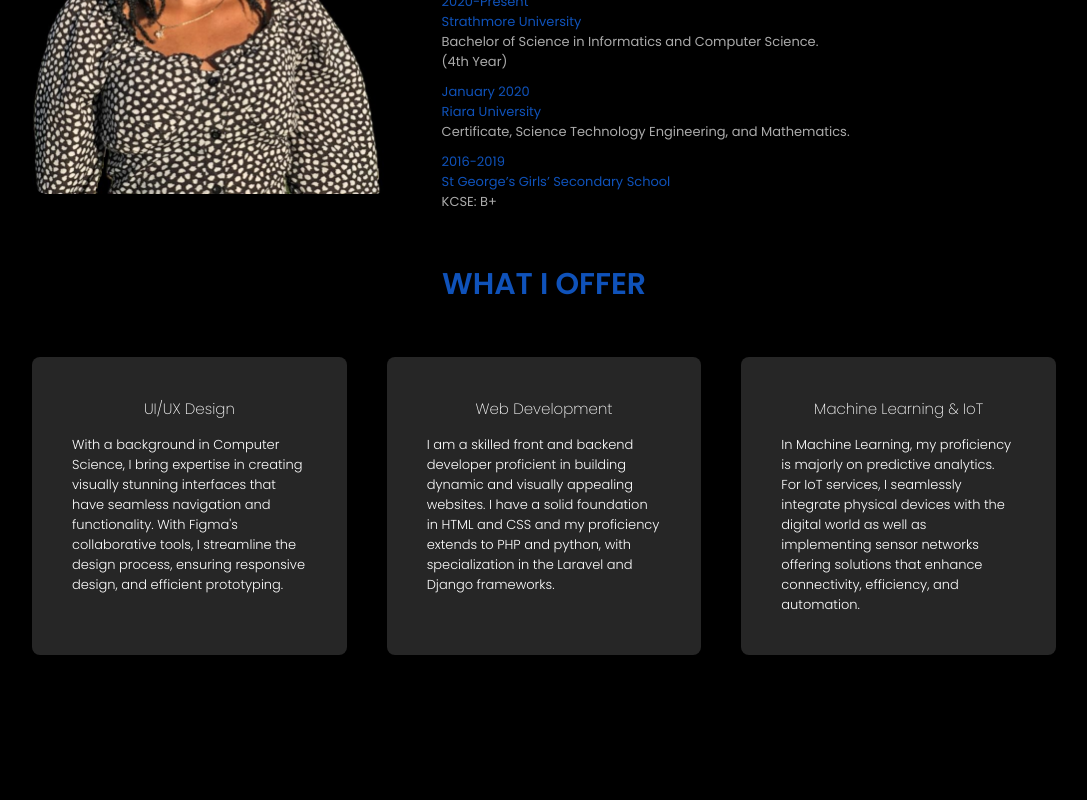
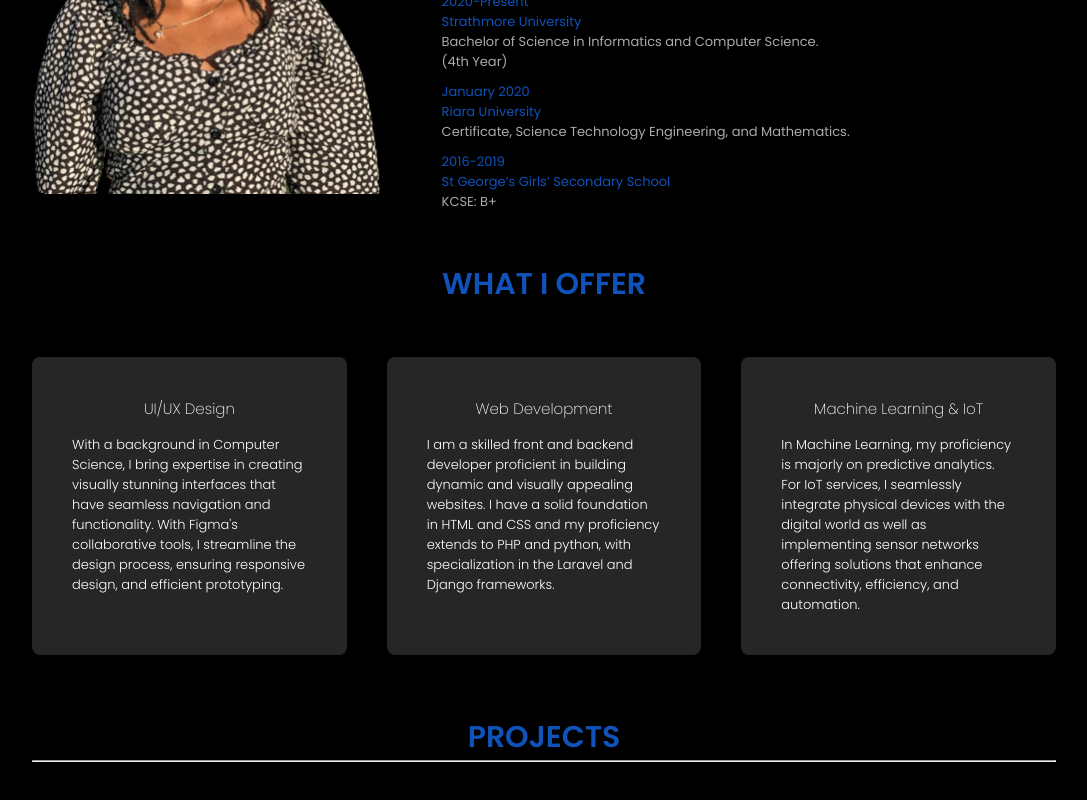
Before and after one commit to muiruriiii/my-react-portfolio, a React (Create React App) app: page / in a window 1280 px wide. Shown: the part 1048-1848 px from the top of the page, without its empty margins (96-1183 px from the left). Before the commit the page ends 1723 px from the top, so only its background shows below. Built offline with nearby package versions, Linux system fonts and the light colour scheme.

Commit message:
feat: add project component

```diff
--- a/src/App.js
+++ b/src/App.js
@@ -1,6 +1,7 @@
 import Header from "./components/Header/header";
 import About from "./components/About/about";
 import Service from "./components/Services/service";
+import Project from "./components/Projects/project";
 
 function App() {
   return (
@@ -8,6 +9,7 @@ function App() {
         <Header/>
         <About/>
         <Service/>
+        <Project/>
     </div>
   );
 }
--- /dev/null
+++ b/src/components/Projects/project.css
@@ -0,0 +1,12 @@
+#projects {
+    padding: 30px 0;
+}
+.container {
+    padding: 10px 10%;
+}
+.subtitle2{
+    font-size: 30px;
+    font-weight: 600;
+    color: #0F52BA;
+    text-align: center;
+}
--- /dev/null
+++ b/src/components/Projects/project.js
@@ -0,0 +1,16 @@
+import React from "react";
+import './project.css';
+
+const Project = () => {
+    return (
+        <section id="projects">
+            <div className="container">
+                <h1 className="subtitle2">PROJECTS</h1>
+
+                <hr />
+            </div>
+        </section>
+    );
+}
+
+export default Project;
```
